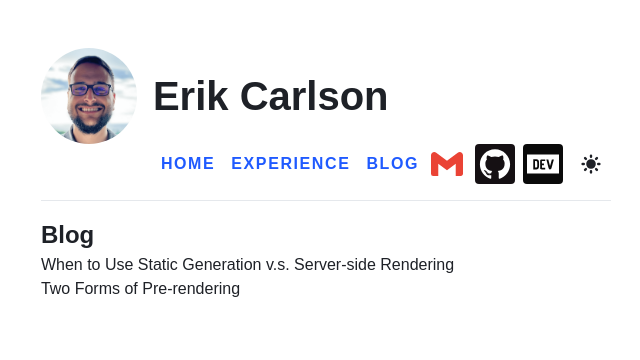
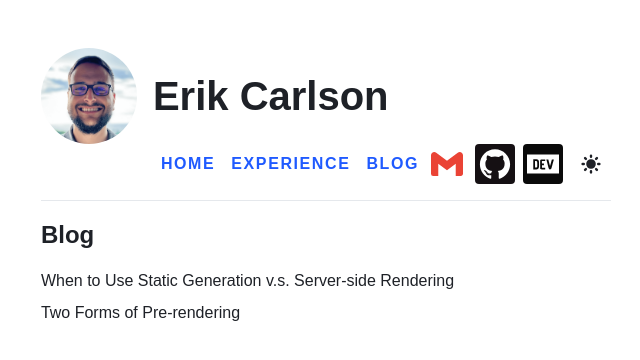
Before and after one commit to carlson-erik/erikcarlson.dev, a Next.js app: page /blog in a window 1280 px wide. Shown: the top 360 px of the page, without its empty margins (314-954 px from the left). Built offline with nearby package versions, Linux system fonts and the light colour scheme.

Commit message:
Start article list work. Comment update

```diff
--- a/src/components/header/index.tsx
+++ b/src/components/header/index.tsx
@@ -2,6 +2,7 @@ import React, { useContext, useState } from "react";
 import Image from "next/image";
 import Link from "next/link";
 import styled from "styled-components";
+/* ------------------ Components ------------------ */
 import ThemeSwitch from "./theme-switch";
 /* ------------------ Icons ------------------ */
 import profilePic from "../../images/portfolio.png";
--- a/src/pages/blog/index.tsx
+++ b/src/pages/blog/index.tsx
@@ -1,7 +1,9 @@
-import { ThemeProvider } from "@/theme/context";
+import styled from "styled-components";
 import Head from "next/head";
 /* ------------------ Components ------------------ */
 import Layout from "@/components/layout";
+/* ------------------ Theme ------------------ */
+import { ThemeProvider } from "@/theme/context";
 /* ------------------ Utils ------------------ */
 import { getSortedArticles } from "../../lib/articles";
 import { getPageMetadata } from "@/lib/metadata";
@@ -15,16 +17,40 @@ export async function getStaticProps() {
   };
 }
 
+const Container = styled.div`
+  width: 100%;
+  padding-bottom: 1.5rem;
+
+  &:last-child {
+    padding-bottom: 0;
+  }
+`;
+
+const Title = styled.h2``;
+const ArticleList = styled.ul`
+  list-style: none;
+  padding: 0;
+`;
+const ArticleEntry = styled.li`
+  padding: 0 0 0.5rem 0;
+`;
+
 export default function BlogPage({ allArticles }: { allArticles: any }) {
   return (
     <>
       <Head>{getPageMetadata("Blog")}</Head>
       <ThemeProvider>
         <Layout>
-          <h2>Blog</h2>
-          {allArticles.map((article: any) => {
-            return <div key={article.id}>{article.title}</div>;
-          })}
+          <Container>
+            <Title>Blog</Title>
+            <ArticleList>
+              {allArticles.map((article: any) => {
+                return (
+                  <ArticleEntry key={article.id}>{article.title}</ArticleEntry>
+                );
+              })}
+            </ArticleList>
+          </Container>
         </Layout>
       </ThemeProvider>
     </>
```
Also changed, not shown: src/pages/experience/index.tsx (+4 -4 lines).
